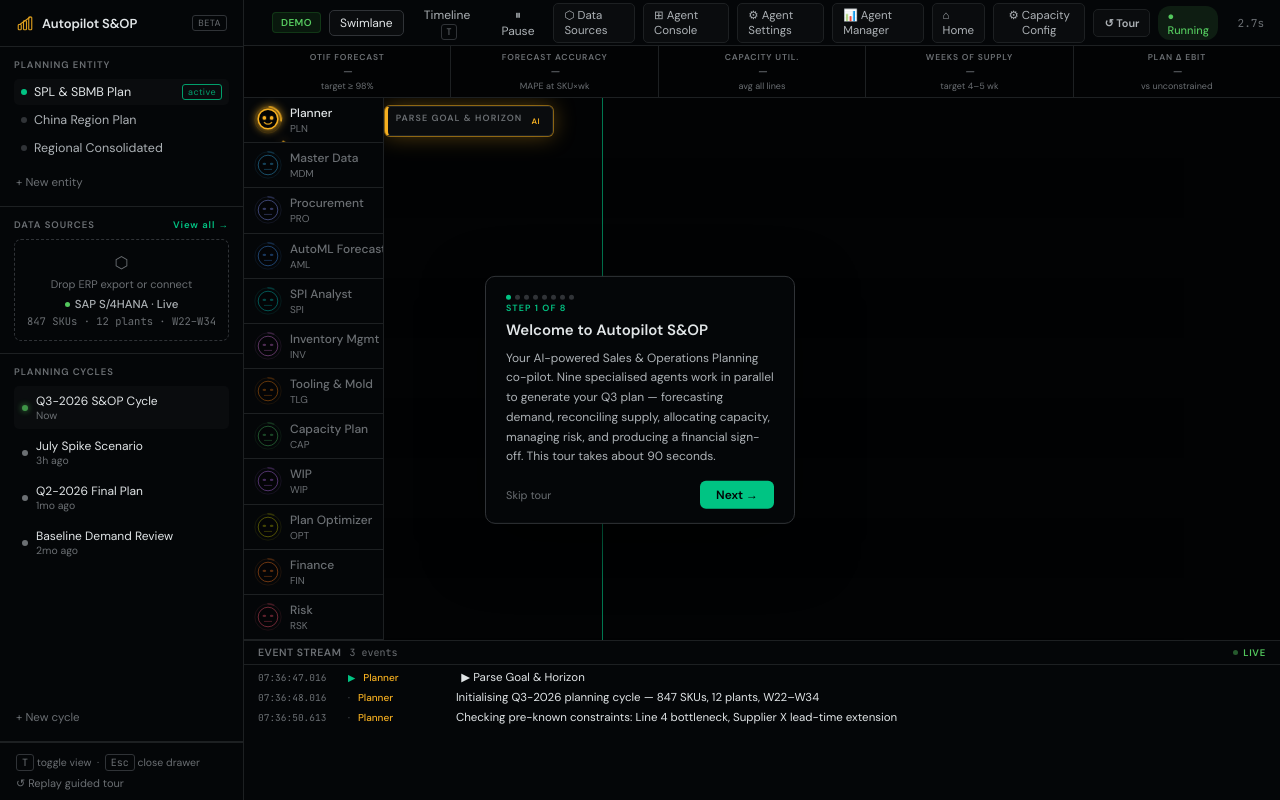
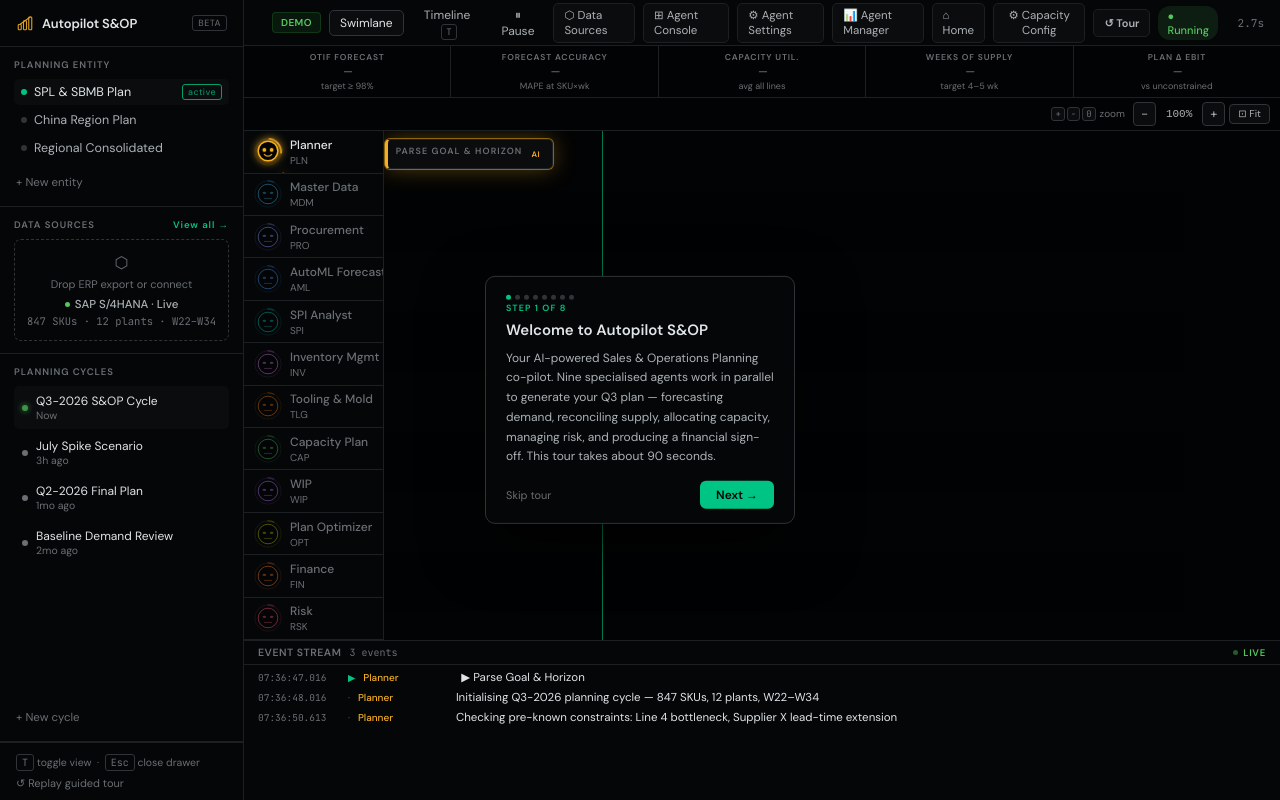
Before and after one commit to jslau2/autopilot-sop, a React (Vite) app in the folder frontend/: page /pipeline in a window 1280 px wide. Built offline with nearby package versions, Linux system fonts and the light colour scheme; a web font is replaced by a local one.

Commit message:
Add zoom controls to swimlane view
https://claude.ai/code/session_011jJSBBy7LGVbrd5WR7VG7b

```diff
--- a/frontend/src/components/Swimlane.tsx
+++ b/frontend/src/components/Swimlane.tsx
@@ -2,9 +2,10 @@ import { useDashboard } from '../context/DashboardContext';
 import { AGENTS, AGENT_ORDER } from '../data/agents';
 import AgentIcon from './AgentIcon';
 import type { Step } from '../types';
+import { useState, useRef, useEffect, useCallback } from 'react';
 
+const DEFAULT_PX_PER_SEC = 80;
 const LANE_H = 60;
-const PX_PER_SEC = 80;
 const LABEL_W = 140;
 
 function getAgentStatus(steps: Record<string, Step>, agentId: string): 'running' | 'paused' | 'done' | 'idle' {
@@ -74,12 +75,69 @@ function StepCard({ step, laneIndex, pxPerSec, elapsedT, onClick }: StepCardProp
 
 export default function Swimlane() {
   const { steps, stepsArr, elapsedT, setSelectedStepId } = useDashboard();
+  const [pxPerSec, setPxPerSec] = useState(DEFAULT_PX_PER_SEC);
+  const scrollRef = useRef<HTMLDivElement>(null);
 
-  const cursorX = elapsedT * PX_PER_SEC;
+  const maxT = Math.max(...stepsArr.map(s => s.endT ?? elapsedT), elapsedT, 1);
+  const cursorX = elapsedT * pxPerSec;
   const totalWidth = Math.max(cursorX + 200, 800);
+  const zoomPct = Math.round((pxPerSec / DEFAULT_PX_PER_SEC) * 100);
+
+  const zoom = useCallback((factor: number) => {
+    setPxPerSec(prev => Math.max(8, Math.min(400, prev * factor)));
+  }, []);
+
+  const fitToScreen = useCallback(() => {
+    const containerW = scrollRef.current?.clientWidth ?? 800;
+    setPxPerSec(Math.max(8, (containerW - 40) / maxT));
+  }, [maxT]);
+
+  // Ctrl+scroll to zoom
+  useEffect(() => {
+    const el = scrollRef.current;
+    if (!el) return;
+    const handler = (e: WheelEvent) => {
+      if (!e.ctrlKey && !e.metaKey) return;
+      e.preventDefault();
+      zoom(e.deltaY < 0 ? 1.12 : 1 / 1.12);
+    };
+    el.addEventListener('wheel', handler, { passive: false });
+    return () => el.removeEventListener('wheel', handler);
+  }, [zoom]);
+
+  // Keyboard: + - = 0
+  useEffect(() => {
+    const handler = (e: KeyboardEvent) => {
+      if (e.target instanceof HTMLTextAreaElement || e.target instanceof HTMLInputElement) return;
+      if (e.key === '+' || e.key === '=') zoom(1.25);
+      if (e.key === '-') zoom(1 / 1.25);
+      if (e.key === '0') fitToScreen();
+    };
+    window.addEventListener('keydown', handler);
+    return () => window.removeEventListener('keydown', handler);
+  }, [zoom, fitToScreen]);
 
   return (
-    <div className="swim-outer" style={{ display: 'flex', flex: 1, overflow: 'hidden', minHeight: 0 }}>
+    <div className="swim-outer" style={{ display: 'flex', flex: 1, overflow: 'hidden', minHeight: 0, flexDirection: 'column' }}>
+      {/* Zoom controls */}
+      <div style={{
+        display: 'flex', alignItems: 'center', justifyContent: 'flex-end',
+        gap: 4, padding: '4px 10px 4px 0', borderBottom: '1px solid var(--border-subtle)',
+        flexShrink: 0,
+      }}>
+        <span style={{ fontSize: 10, color: 'var(--text-3)', marginRight: 4 }}>
+          <kbd style={{ fontSize: 9, padding: '0 3px', background: 'var(--bg-card)', border: '1px solid var(--border)', borderRadius: 3 }}>+</kbd>
+          <kbd style={{ fontSize: 9, padding: '0 3px', background: 'var(--bg-card)', border: '1px solid var(--border)', borderRadius: 3, marginLeft: 2 }}>−</kbd>
+          <kbd style={{ fontSize: 9, padding: '0 3px', background: 'var(--bg-card)', border: '1px solid var(--border)', borderRadius: 3, marginLeft: 2 }}>0</kbd>
+          <span style={{ marginLeft: 4 }}>zoom</span>
+        </span>
+        <button onClick={() => zoom(1 / 1.25)} style={zoomBtnStyle}>−</button>
+        <span style={{ fontSize: 11, fontFamily: 'monospace', color: 'var(--text-2)', minWidth: 38, textAlign: 'center' }}>{zoomPct}%</span>
+        <button onClick={() => zoom(1.25)} style={zoomBtnStyle}>+</button>
+        <button onClick={fitToScreen} style={{ ...zoomBtnStyle, padding: '2px 8px', fontSize: 10 }}>⊡ Fit</button>
+      </div>
+
+      <div style={{ display: 'flex', flex: 1, overflow: 'hidden', minHeight: 0 }}>
         {/* Agent labels */}
         <div className="swim-labels" style={{ width: LABEL_W, flexShrink: 0, overflowY: 'auto' }}>
           {AGENT_ORDER.map((agentId) => {
@@ -100,17 +158,15 @@ export default function Swimlane() {
         </div>
 
         {/* Scrollable graph area */}
-      <div className="swim-scroll" style={{ flex: 1, overflowX: 'auto', overflowY: 'auto', position: 'relative' }}>
+        <div ref={scrollRef} className="swim-scroll" style={{ flex: 1, overflowX: 'auto', overflowY: 'auto', position: 'relative' }}>
           <div style={{ position: 'relative', width: totalWidth, height: AGENT_ORDER.length * LANE_H }}>
-          {/* Lane backgrounds + time ruler lines */}
+            {/* Lane backgrounds */}
             {AGENT_ORDER.map((agentId, i) => (
               <div
                 key={agentId}
                 style={{
-                position: 'absolute',
-                left: 0, right: 0,
-                top: i * LANE_H,
-                height: LANE_H,
+                  position: 'absolute', left: 0, right: 0,
+                  top: i * LANE_H, height: LANE_H,
                   background: i % 2 === 0 ? 'transparent' : 'oklch(0 0 0 / 0.03)',
                   borderBottom: '1px solid var(--border-s)',
                 }}
@@ -118,18 +174,10 @@ export default function Swimlane() {
             ))}
 
             {/* Time cursor */}
-          <div
-            style={{
-              position: 'absolute',
-              left: cursorX,
-              top: 0,
-              bottom: 0,
-              width: 1.5,
-              background: 'var(--accent)',
-              opacity: 0.6,
-              pointerEvents: 'none',
-            }}
-          />
+            <div style={{
+              position: 'absolute', left: cursorX, top: 0, bottom: 0,
+              width: 1.5, background: 'var(--accent)', opacity: 0.6, pointerEvents: 'none',
+            }} />
 
             {/* Step cards */}
             {stepsArr.map(step => {
@@ -140,7 +188,7 @@ export default function Swimlane() {
                   key={step.id}
                   step={step}
                   laneIndex={laneIdx}
-                pxPerSec={PX_PER_SEC}
+                  pxPerSec={pxPerSec}
                   elapsedT={elapsedT}
                   onClick={() => setSelectedStepId(step.id)}
                 />
@@ -149,5 +197,13 @@ export default function Swimlane() {
           </div>
         </div>
       </div>
+    </div>
   );
 }
+
+const zoomBtnStyle: React.CSSProperties = {
+  background: 'var(--bg-card)', border: '1px solid var(--border)',
+  color: 'var(--text-2)', borderRadius: 4, cursor: 'pointer',
+  fontSize: 13, padding: '2px 7px', lineHeight: 1.4,
+  transition: 'border-color 0.1s, color 0.1s',
+};
```
Lines whose indentation alone changed are shown as unchanged.
